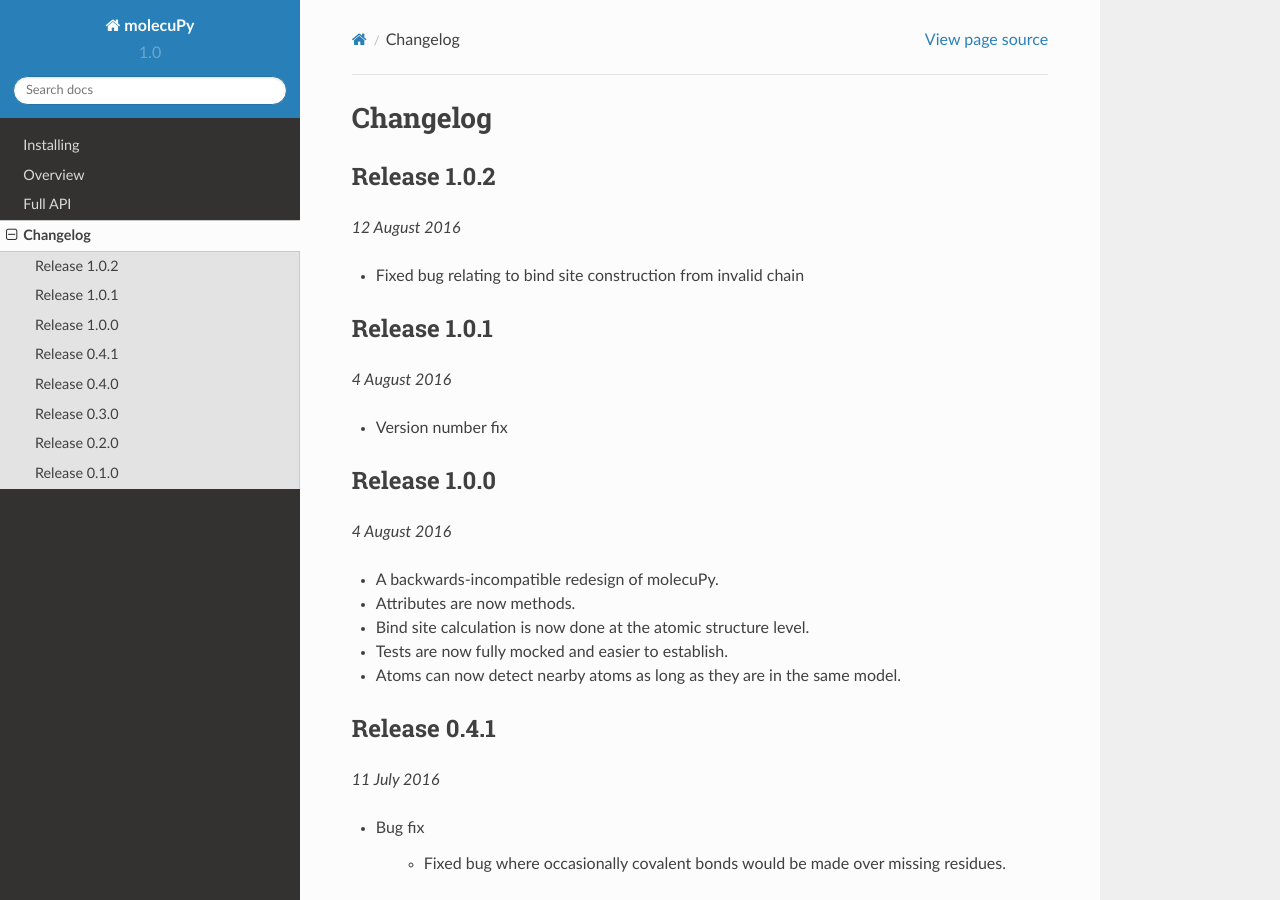
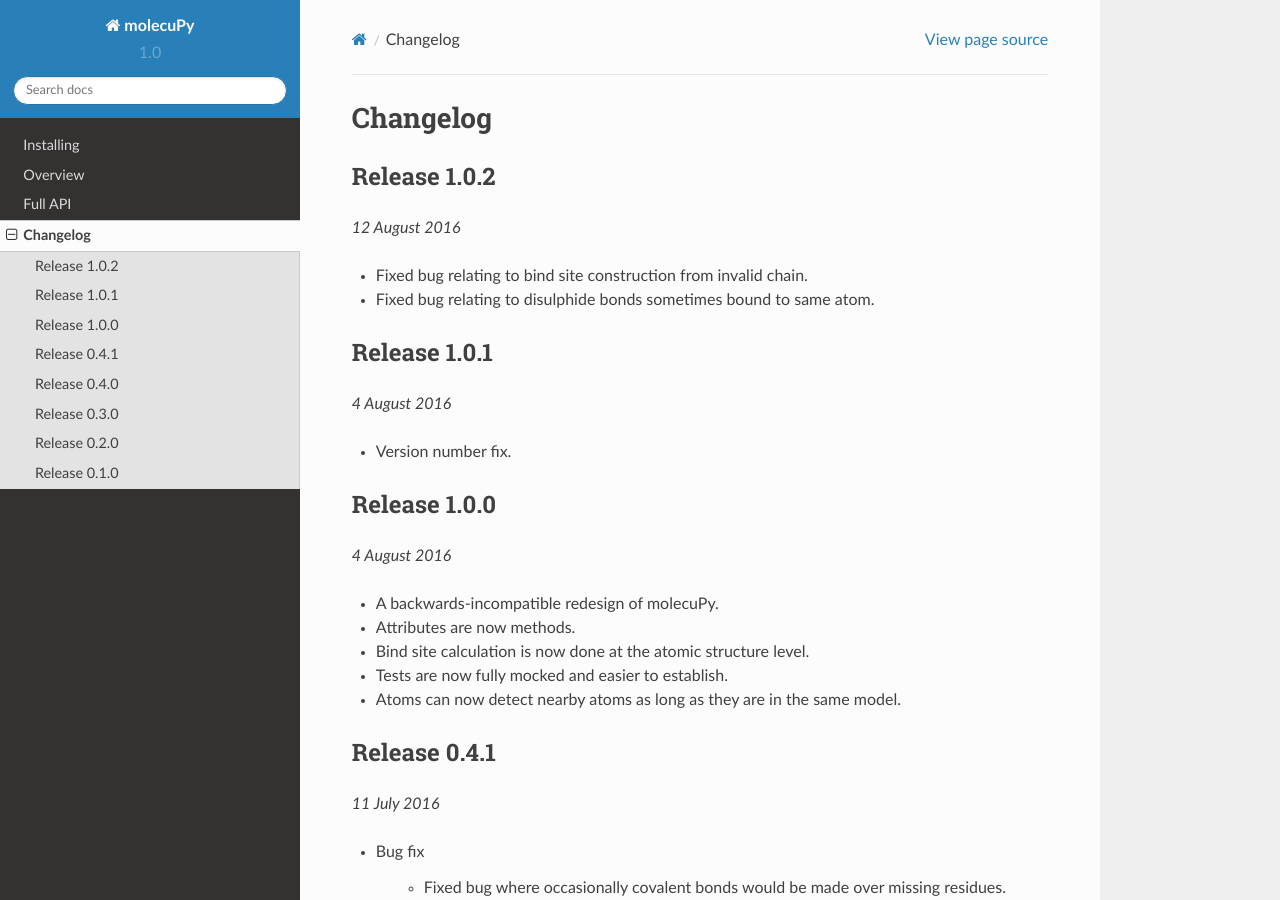
Before and after one commit to samirelanduk/atomium, a Sphinx documentation site: the page built from docs/source/changelog.rst, in a window 1280 px wide and 900 px high. Built offline with Sphinx 7.4.7 and the Read the Docs theme 2.0.0, drawn with Linux system fonts in a browser that asks for light colours.

Commit message:
Update changelog for new fix

```diff
--- a/README.rst
+++ b/README.rst
@@ -329,7 +329,8 @@
 
 `12 August 2016`
 
-* Fixed bug relating to bind site construction from invalid chain
+* Fixed bug relating to bind site construction from invalid chain.
+* Fixed bug relating to disulphide bonds sometimes bound to same atom.
 
 
 Release 1.0.1
@@ -337,7 +338,7 @@
 
 `4 August 2016`
 
-* Version number fix
+* Version number fix.
 
 
 Release 1.0.0
--- a/docs/source/changelog.rst
+++ b/docs/source/changelog.rst
@@ -6,7 +6,8 @@
 
 `12 August 2016`
 
-* Fixed bug relating to bind site construction from invalid chain
+* Fixed bug relating to bind site construction from invalid chain.
+* Fixed bug relating to disulphide bonds sometimes bound to same atom.
 
 
 Release 1.0.1
@@ -14,7 +15,7 @@
 
 `4 August 2016`
 
-* Version number fix
+* Version number fix.
 
 
 Release 1.0.0
```
